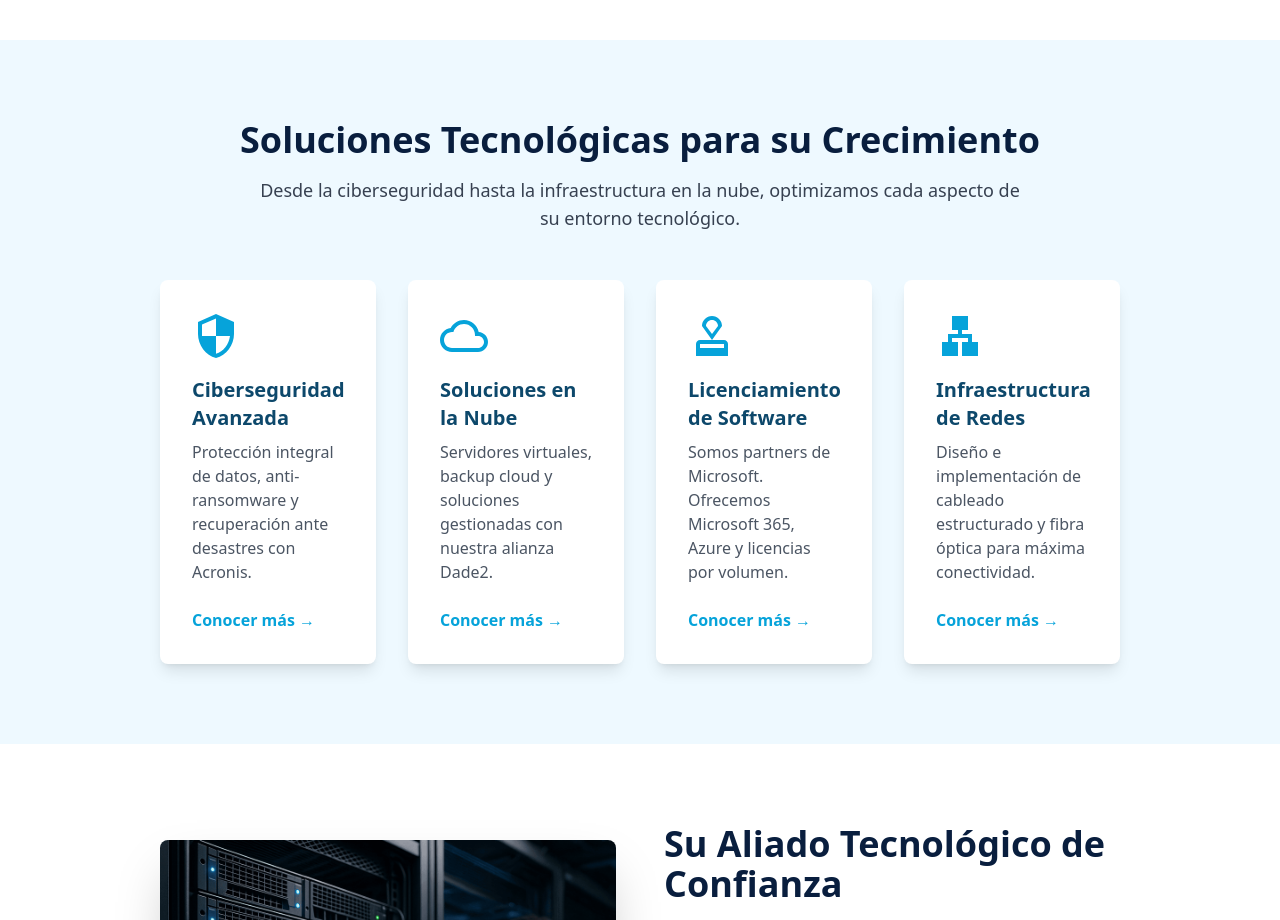
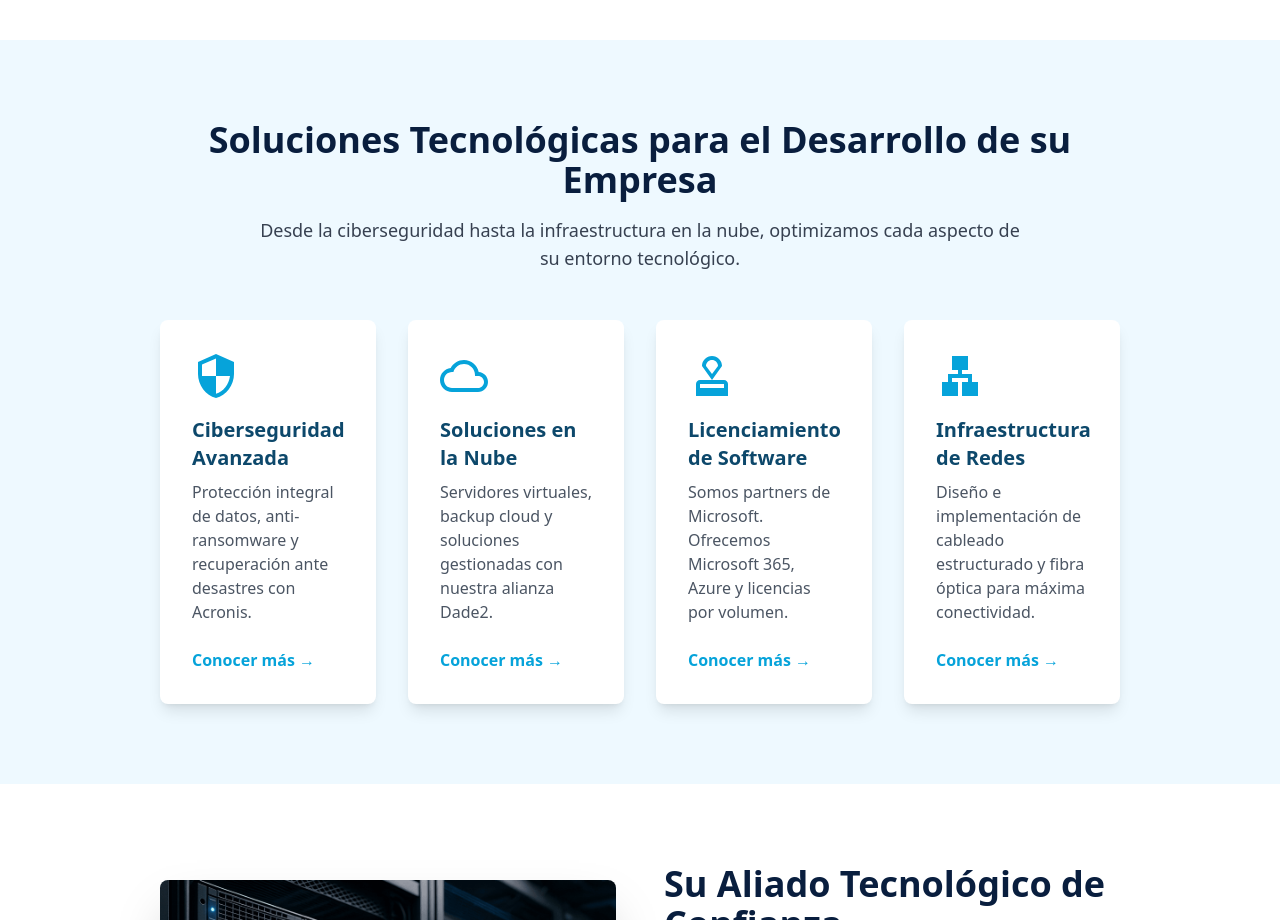
Before and after one commit to Vitccel/Vitccel, a React (Vite) app: page / in a window 1280 px wide. Shown: the part 980-1900 px from the top of the page. Built offline with nearby package versions, Linux system fonts and the light colour scheme.

Commit message:
Cambios pequeños en textos

```diff
--- a/src/components/ServicesOverview.jsx
+++ b/src/components/ServicesOverview.jsx
@@ -36,7 +36,7 @@ export default function ServicesOverview() {
   return (
     <section id="servicios" className="py-20 bg-[#EEF9FF]">
       <div className="container mx-auto px-4 md:px-40 text-center">
-        <h2 className="text-3xl md:text-4xl font-bold text-[#091E3E] font-sen">Soluciones Tecnológicas para su Crecimiento</h2>
+        <h2 className="text-3xl md:text-4xl font-bold text-[#091E3E] font-sen">Soluciones Tecnológicas para el Desarrollo de su Empresa</h2>
         <p className="mt-4 max-w-3xl mx-auto text-lg text-gray-700">
           Desde la ciberseguridad hasta la infraestructura en la nube, optimizamos cada aspecto de su entorno tecnológico.
         </p>
--- a/src/pages/servicios/Redes.jsx
+++ b/src/pages/servicios/Redes.jsx
@@ -15,7 +15,7 @@ import HubIcon from '@mui/icons-material/Hub';
 import HandymanIcon from '@mui/icons-material/Handyman';
 
 const benefitsData = [
-  { icon: <SpeedIcon sx={{ fontSize: 40 }} />, title: "Conectividad de Ultra Alta Velocidad", description: "Implementamos soluciones de fibra óptica (FTTH) y cableado estructurado (Cat 6A/7) para garantizar el máximo rendimiento de su red y eliminar cuellos de botella." },
+  { icon: <SpeedIcon sx={{ fontSize: 40 }} />, title: "Conectividad de Ultra Alta Velocidad", description: "Implementamos soluciones de fibra óptica y cableado estructurado (Cat 6A/7) para garantizar el máximo rendimiento de su red y eliminar cuellos de botella." },
   { icon: <NetworkCheckIcon sx={{ fontSize: 40 }} />, title: "Máxima Estabilidad y Fiabilidad", description: "Utilizamos componentes certificados de marcas líderes para construir una infraestructura de red robusta que opera sin interrupciones, garantizando la continuidad operativa." },
   { icon: <AccountTreeIcon sx={{ fontSize: 40 }} />, title: "Diseño Escalable y a Futuro", description: "Nuestros diseños de red no solo satisfacen sus necesidades actuales, sino que están preparados para el crecimiento futuro de su empresa y la adopción de nuevas tecnologías." },
   { icon: <HandymanIcon sx={{ fontSize: 40 }} />, title: "Instalación Profesional y Certificada", description: "Nuestro equipo de técnicos certificados se encarga de la instalación, fusión y certificación de cada punto de red, cumpliendo con los más altos estándares de la industria." },
```
